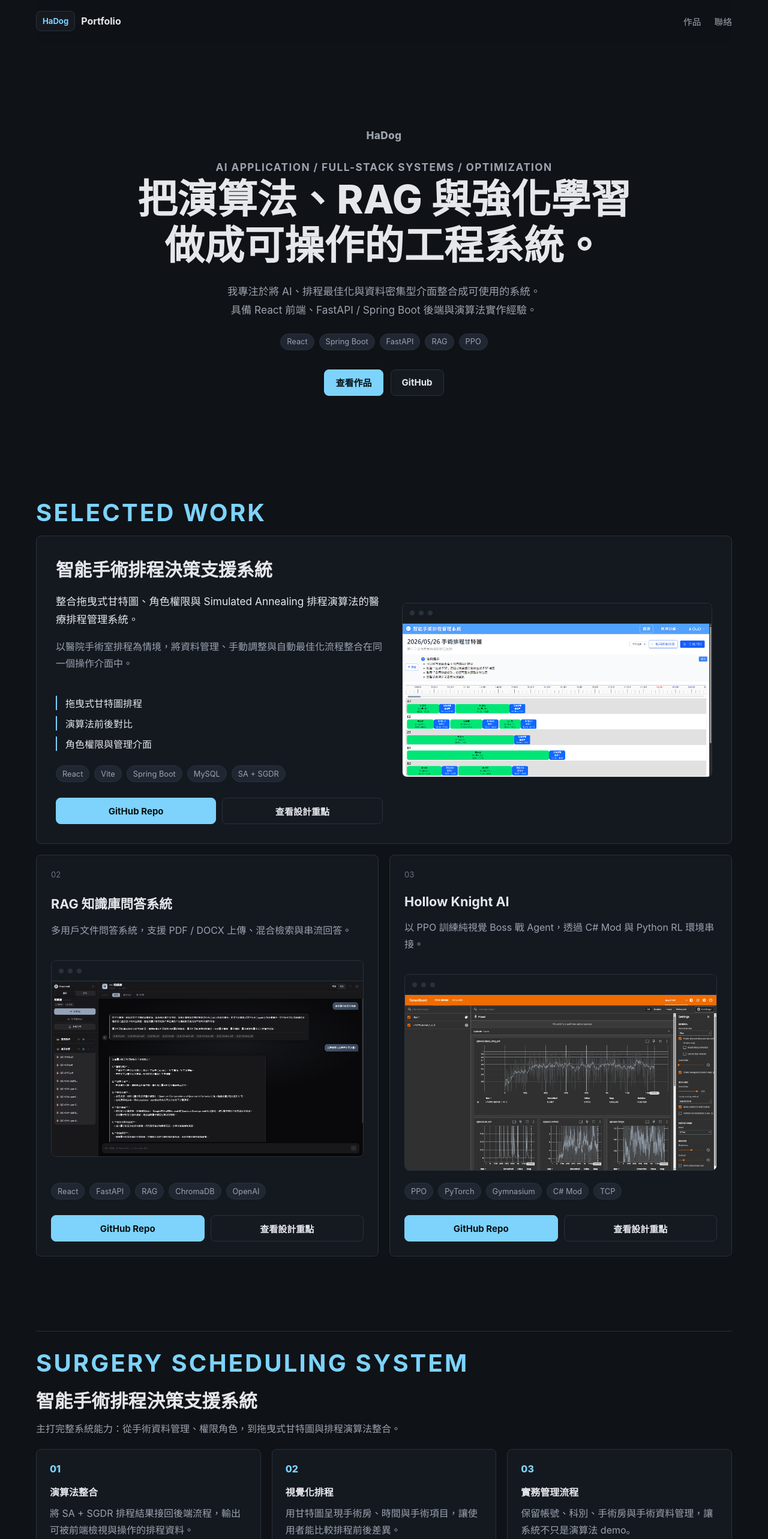
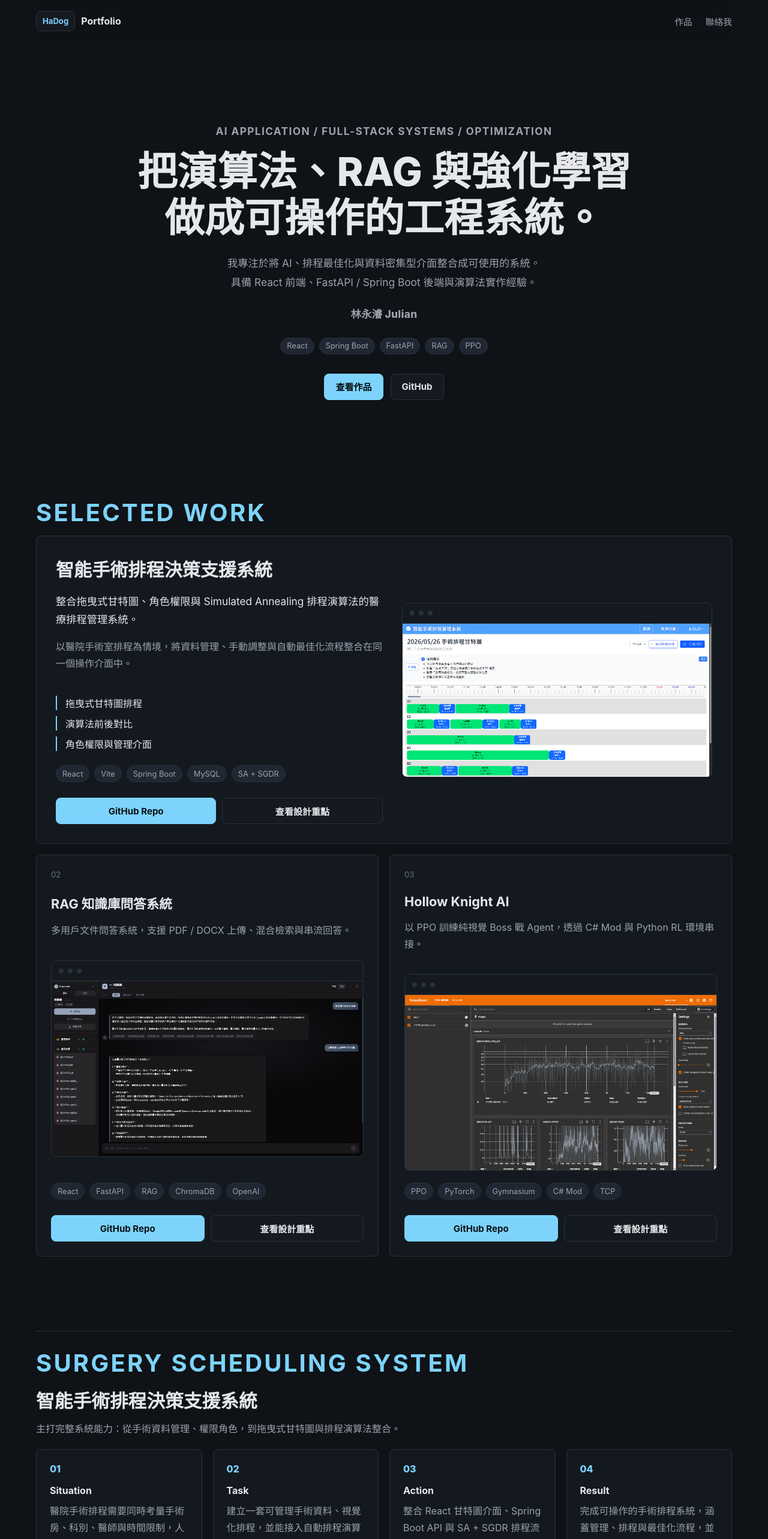
Before and after one commit to HaDog-hub/portfolio, a React (Vite) app: page / in a window 1280 px wide. Shown: the top 2566 px of the page at 60% size. Built offline with nearby package versions, Linux system fonts and the light colour scheme.

Commit message:
以 STAR 呈現手術排程專案

```diff
--- a/src/App.jsx
+++ b/src/App.jsx
@@ -18,7 +18,7 @@ function Nav() {
       </a>
       <nav className="nav-links" aria-label="主要導覽">
         <a href="#projects">作品</a>
-        <a href="#contact">聯絡</a>
+        <a href="#contact">聯絡我</a>
       </nav>
     </header>
   );
@@ -314,7 +314,6 @@ export default function App() {
       <main>
         <section className="hero">
           <div className="hero-copy">
-            <p className="hero-name">HaDog</p>
             <p className="hero-role">AI Application / Full-stack Systems / Optimization</p>
             <h1>
               把演算法、RAG 與強化學習
@@ -326,6 +325,7 @@ export default function App() {
                 具備 React 前端、FastAPI / Spring Boot 後端與演算法實作經驗。
               </span>
             </p>
+            <p className="hero-name">林永濬 Julian</p>
             <div className="hero-tags" aria-label="核心技術">
               {["React", "Spring Boot", "FastAPI", "RAG", "PPO"].map(
                 (tag) => (
--- a/src/data/projects.js
+++ b/src/data/projects.js
@@ -65,19 +65,24 @@ export const projectDetails = [
       "主打完整系統能力：從手術資料管理、權限角色，到拖曳式甘特圖與排程演算法整合。",
     highlights: [
       {
-        title: "演算法整合",
+        title: "Situation",
         description:
-          "將 SA + SGDR 排程結果接回後端流程，輸出可被前端檢視與操作的排程資料。",
+          "醫院手術排程需要同時考量手術房、科別、醫師與時間限制，人工調整耗時且難比較最佳化效果。",
       },
       {
-        title: "視覺化排程",
+        title: "Task",
         description:
-          "用甘特圖呈現手術房、時間與手術項目，讓使用者能比較排程前後差異。",
+          "建立一套可管理手術資料、視覺化排程，並能接入自動排程演算法的決策支援系統。",
       },
       {
-        title: "實務管理流程",
+        title: "Action",
         description:
-          "保留帳號、科別、手術房與手術資料管理，讓系統不只是演算法 demo。",
+          "整合 React 甘特圖介面、Spring Boot API 與 SA + SGDR 排程流程，並設計排程前後對比。",
+      },
+      {
+        title: "Result",
+        description:
+          "完成可操作的手術排程系統，涵蓋管理、排程與最佳化流程，並獲得多項專題競賽獎項。",
       },
     ],
     awards: [
--- a/src/styles.css
+++ b/src/styles.css
@@ -171,6 +171,10 @@ main {
 .hero-copy .hero-role,
 .hero-copy .hero-name {
   max-width: none;
+}
+
+.hero-copy .hero-role {
+  padding-bottom: 14px;
 }
 
 .hero-copy .hero-name {
@@ -675,7 +679,7 @@ main {
 
 .case-grid {
   display: grid;
-  grid-template-columns: repeat(3, minmax(0, 1fr));
+  grid-template-columns: repeat(4, minmax(0, 1fr));
   gap: 18px;
 }
 
```
